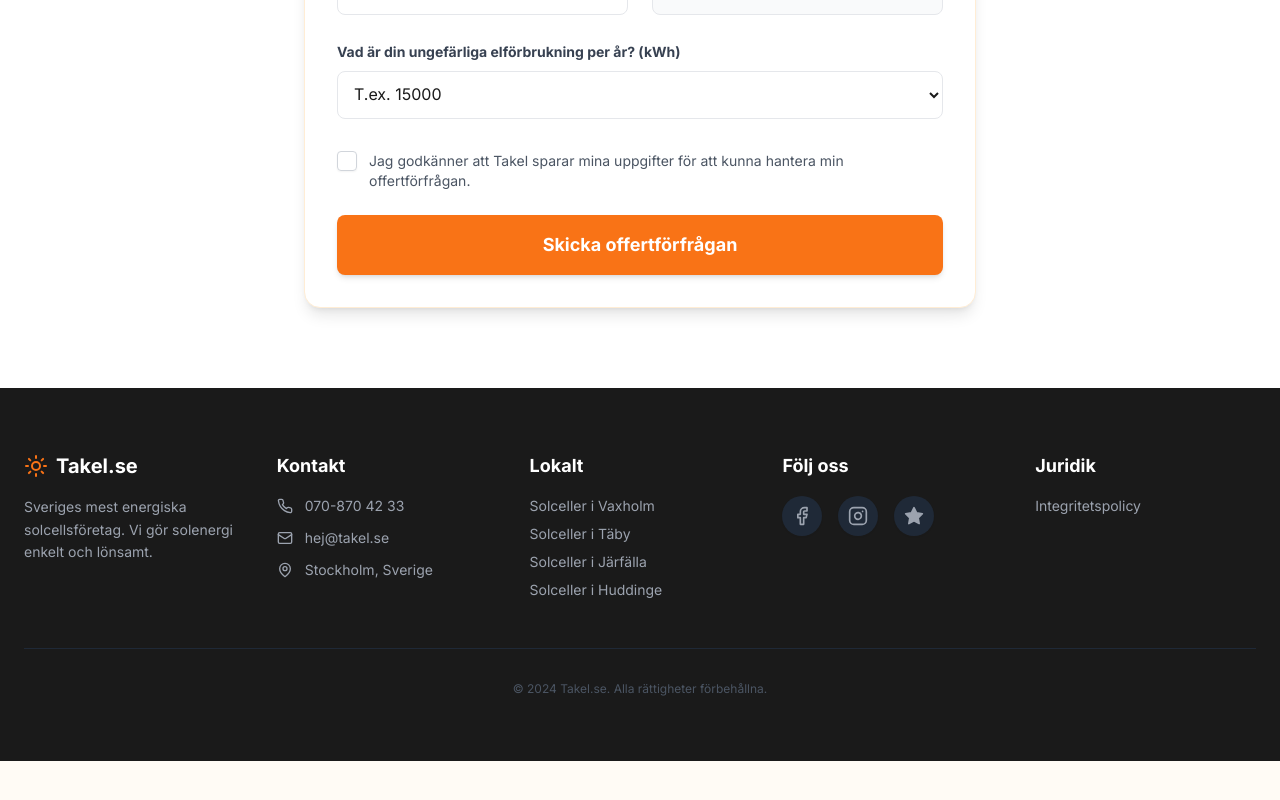
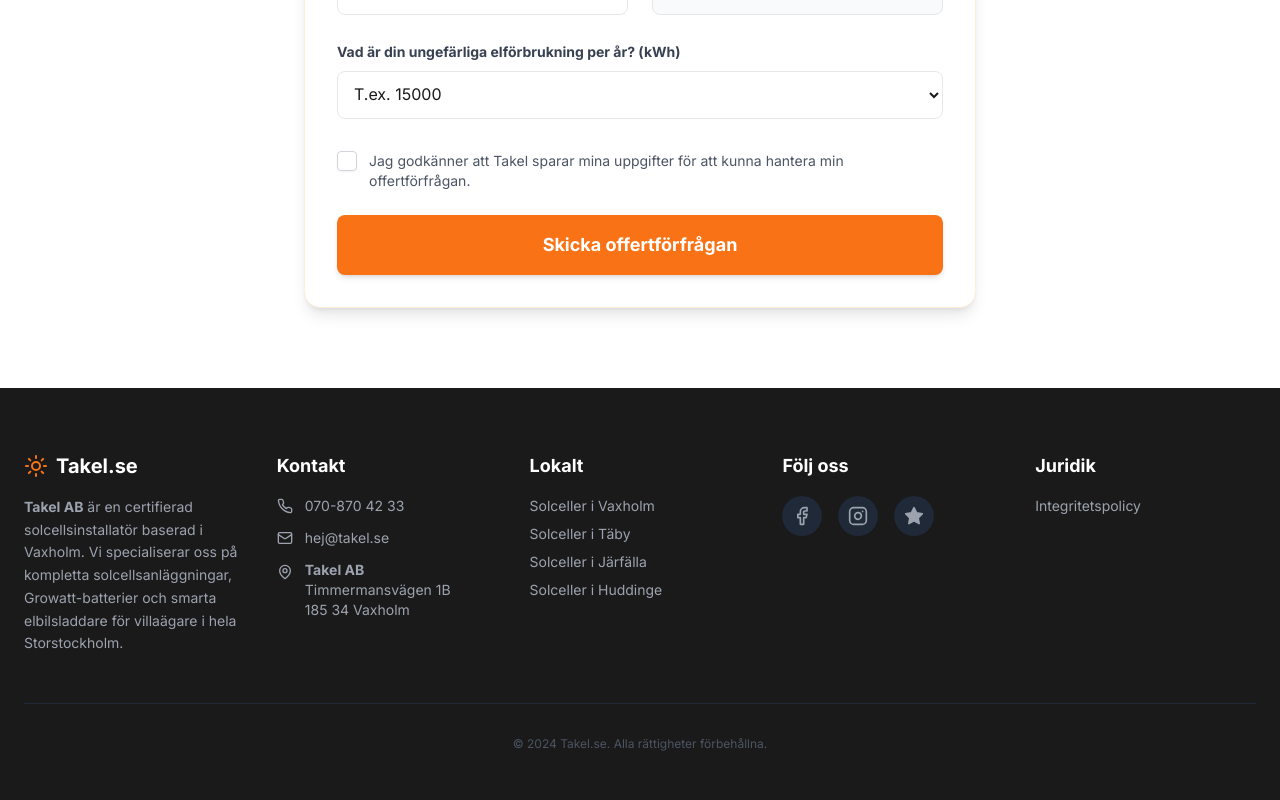
Before and after one commit to Takel-hub/ideal, a React (Vite) app: page / in a window 1280 px wide. Shown: the part 4354-5154 px from the top of the page. Before the commit the page ends 5115 px from the top, so only its background shows below. Built offline with nearby package versions, Linux system fonts and the light colour scheme; no server answers.

Commit message:
chore: Implement technical SEO and GEO improvements

```diff
--- a/src/components/Footer.tsx
+++ b/src/components/Footer.tsx
@@ -8,32 +8,36 @@ export const Footer = ({ onOpenPrivacy }: FooterProps) => {
     return (
         <footer className="bg-[#1A1A1A] text-white py-16 px-6">
             <div className="max-w-7xl mx-auto grid grid-cols-2 md:grid-cols-5 gap-8 border-b border-gray-800 pb-12">
-                {/* Brand */}
+                {/* Brand / GEO Entity */}
                 <div className="space-y-4 col-span-2 md:col-span-1">
                     <div className="flex items-center gap-2">
                         <Sun className="w-6 h-6 text-orange-500" />
                         <span className="text-xl font-bold">Takel.se</span>
                     </div>
                     <p className="text-gray-400 text-sm leading-relaxed max-w-xs">
-                        Sveriges mest energiska solcellsföretag. Vi gör solenergi enkelt och lönsamt.
+                        <strong>Takel AB</strong> är en certifierad solcellsinstallatör baserad i Vaxholm. Vi specialiserar oss på kompletta solcellsanläggningar, Growatt-batterier och smarta elbilsladdare för villaägare i hela Storstockholm.
                     </p>
                 </div>
 
-                {/* Contact */}
+                {/* Contact / NAP (Name, Address, Phone) */}
                 <div className="space-y-4">
                     <h4 className="font-bold text-lg">Kontakt</h4>
                     <div className="space-y-3 text-sm text-gray-400">
                         <a href="tel:0708704233" className="flex items-center gap-3 hover:text-orange-500 transition-colors">
-                            <Phone className="w-4 h-4" />
+                            <Phone className="w-4 h-4 flex-shrink-0" />
                             <span>070-870 42 33</span>
                         </a>
                         <div className="flex items-center gap-3">
-                            <Mail className="w-4 h-4" />
+                            <Mail className="w-4 h-4 flex-shrink-0" />
                             <a href="mailto:hej@takel.se" className="hover:text-orange-500 transition-colors">hej@takel.se</a>
                         </div>
-                        <div className="flex items-center gap-3">
-                            <MapPin className="w-4 h-4" />
-                            <span>Stockholm, Sverige</span>
+                        <div className="flex items-start gap-3">
+                            <MapPin className="w-4 h-4 flex-shrink-0 mt-1" />
+                            <span itemScope itemType="http://schema.org/PostalAddress">
+                                <strong>Takel AB</strong><br/>
+                                <span itemProp="streetAddress">Timmermansvägen 1B</span><br/>
+                                <span itemProp="postalCode">185 34</span> <span itemProp="addressLocality">Vaxholm</span>
+                            </span>
                         </div>
                     </div>
                 </div>
--- a/src/components/Installations.tsx
+++ b/src/components/Installations.tsx
@@ -18,7 +18,8 @@ const installations = [
         Jag undrar om det var något annat som var viktigt?  Det är kanske den bästa investering vi gjort! Säger Martin. Hur menar du, frågar jag. Från första dagen solcellerna började producera sänkte vi vår elräkning och kommer att göra det så länge vi bor kvar. Sedan är det en klockren investering i huset! Säger Martin och fortsätter: Redan när vi flyttade in hade vi en plan på hur vi ska energieffektivisera huset. Vi visste att taket behövde renoveras och vi passade på att tilläggsisolera samtidigt. Sedan var det självklart att installera solceller, så nu kan de ligga där och producera hur många år som helst (känns det som), berättar Martin och lägger till:  Efter att du berättade om batterier så är jag glad att jag lyssnade och skaffade batterier för att även kunna lagra den el vi producerar och använda själv andra tider på dygnet och få känslan att vara lite självförsörjande. Den känslan är speciell!
 
         Vad var det som gjorde att ni valde Takel? Klockren kundupplevelse, säger Martin direkt och fortsätter, jag har svårt att se hur vi kunnat hitta någon bättre. Jag nästan rodnar lite men tackar för den feedbacken och berättar att det är en av Takels uppdrag: Kundnöjdhet. Ni har många fördelar jämfört med konkurrenter utöver den klockrena kundupplevelsen var ni otroligt snabba, både med att leverera och installera. Alla vi har kommit i kontakt med från Takel har varit väldigt proffsiga och trevliga. Även efteråt har er service varit i toppklass! Vi läser och hör om andra som mejlar utan svar, ringer och hamnar i telefonkö eller inte kommer fram men hos er kommer vi alltid fram och får snabba svar både på mejl och telefon. Allt detta och mer gör att jag rekommenderar er till alla som är nyfikna på solceller.`,
-        image: "/images/Takel-Hemma-hos-Martin-768x788.webp"
+        image: "/images/Takel-Hemma-hos-Martin-768x788.webp",
+        altText: "Kunden Martin framför sin villa i Huddinge efter en professionell installation av solceller från Takel AB."
     },
     {
         title: "Avstyckningsvägen",
@@ -36,7 +37,8 @@ const installations = [
         Jag frågar om de skulle rekommendera Takel och Hans säger -Absolut! Jag blir nyfiken på vad det beror på och vi kommer in på vad som imponerade mest och deras svar var hur snabbt det gick! Allt från att få det installerat på taket till hur snabbt elektrikern var där och fick allt inkopplat. De berättade att en av deras grannar hade fått vänta i flera månader och Hans hade varit inställd på att det ska ta så lång tid men var mycket nöjd med att det gick så snabbt.
 
         -Finns det något annat du skulle säga till de som funderar på solceller, frågar jag Hans. Han funderar och säger – Jag tycker att batterier är en självklarhet och om du kan förklara fördelarna med batterier så tror jag fler skulle välja solceller. Hans fortsätter -Ladda batterierna på dagen med solceller, använd batterierna på kvällen. Ladda sen batterierna från elnätet på natten och använd den elen på morgonen.`,
-        image: "/images/Takel-Solceller-Avstyckningsvagen-Jarfalla-Hans.webp"
+        image: "/images/Takel-Solceller-Avstyckningsvagen-Jarfalla-Hans.webp",
+        altText: "Nöjd kund Hans i Järfälla som installerade solceller och ett komplett batterisystem för energilagring."
     },
     {
         title: "Mandolinvägen",
@@ -51,7 +53,8 @@ const installations = [
         – Takel har också installerat på andra hus i området. De var trevliga och proffsiga så vi rekommenderar absolut Takel, flikar Eva in.
 
         – Så smidigt och snabbt. På endast två veckor hade Takel installerat allt. Det känns framtidssäkert att ha solpaneler och batterier. Även miljövänligt, fortsätter Dag.`,
-        image: "/images/Takel_Solceller_Mandolinvagen_1_Skrattande_Dag__Eva-1-768x512.webp"
+        image: "/images/Takel_Solceller_Mandolinvagen_1_Skrattande_Dag__Eva-1-768x512.webp",
+        altText: "Skrattande paret Dag och Eva på sin terrass i Järfälla efter en snabb solcellsinstallation på två veckor."
     },
     {
         title: "Västerskogsvägen",
@@ -59,7 +62,8 @@ const installations = [
         date: "2024",
         excerpt: "Janne och Lena är nöjda över sitt val av Takel som leverantör av solceller, så nöjda att de rekommenderar oss till alla grannar.",
         fullText: "Janne och Lena på Västerskogsvägen är nöjda över sitt val av Takel som leverantör av solceller, så nöjda att de rekommenderar oss till alla grannar.",
-        image: "/images/Takel_Solceller_Vasterskogsvagen_Tak3-600x600-1.webp"
+        image: "/images/Takel_Solceller_Vasterskogsvagen_Tak3-600x600-1.webp",
+        altText: "Nyinstallerade, helt svarta solpaneler på ett tegeltak på en villa i Vaxholm monterade av Takel AB."
     },
     {
         title: "Gadolinitvägen 3",
@@ -67,7 +71,8 @@ const installations = [
         date: "2024",
         excerpt: "Tony och Katrin är glada över sitt val av Takel. De beskriver hur personlig servicen var och hur trygga de kände sig genom hela processen.",
         fullText: "Tony och Katrin på Gadolinitvägen 3 är glada över sitt val av Takel som leverantör av solceller. De beskriver hur personlig servicen var och hur trygga de kände sig genom hela processen.",
-        image: "/images/Takel_Solceller_Gadolinitvagen_Overblick_Med_Pool-600x600-1.webp"
+        image: "/images/Takel_Solceller_Gadolinitvagen_Overblick_Med_Pool-600x600-1.webp",
+        altText: "Överblick av modern villa med pool och nya solceller på taket i Vaxholm."
     },
     {
         title: "Dalstigen 5",
@@ -75,7 +80,8 @@ const installations = [
         date: "2024",
         excerpt: "Niclas och Marianne kunde inte vara nöjdare. De berättar hur det var att välja en lokal leverantör som verkligen bryr sig.",
         fullText: "Niclas och Marianne kunde inte vara nöjdare med sitt val av Takel som leverantör av solceller. De berättar hur det var att välja en lokal leverantör som verkligen bryr sig.",
-        image: "/images/Takel_Solceller_Dalstigen_Resaro_Niclas_Marianne-600x600-1.webp"
+        image: "/images/Takel_Solceller_Dalstigen_Resaro_Niclas_Marianne-600x600-1.webp",
+        altText: "Niclas och Marianne utanför sitt hus i Vaxholm som fått premiumsolceller från Takel."
     }
 ];
 
@@ -113,7 +119,8 @@ export const Installations = ({ cityFilter }: InstallationsProps) => {
                             <div className="h-48 overflow-hidden">
                                 <img
                                     src={item.image}
-                                    alt={item.title}
+                                    alt={item.altText || item.title}
+                                    loading="lazy"
                                     className="w-full h-full object-cover group-hover:scale-105 transition-transform duration-500"
                                 />
                             </div>
@@ -148,7 +155,8 @@ export const Installations = ({ cityFilter }: InstallationsProps) => {
                         <div className="h-64 md:h-80 overflow-hidden relative">
                             <img
                                 src={selectedStory.image}
-                                alt={selectedStory.title}
+                                alt={selectedStory.altText || selectedStory.title}
+                                loading="lazy"
                                 className="w-full h-full object-cover"
                             />
                             <div className="absolute inset-0 bg-gradient-to-t from-black/60 to-transparent flex items-end p-8">
--- a/src/components/Testimonials.tsx
+++ b/src/components/Testimonials.tsx
@@ -94,7 +94,8 @@ export const Testimonials = ({ cityFilter }: TestimonialsProps) => {
                             {displayTestimonials[currentIndex].image ? (
                                 <img
                                     src={displayTestimonials[currentIndex].image}
-                                    alt={displayTestimonials[currentIndex].name}
+                                    alt={`Nöjd kund ${displayTestimonials[currentIndex].name} från ${displayTestimonials[currentIndex].location}`}
+                                    loading="lazy"
                                     className="w-24 h-24 rounded-full object-cover mb-6 border-4 border-orange-100 shadow-sm"
                                 />
                             ) : (
```
Also changed, not shown: public/robots.txt (added), 1 other file (tests, documents, lock files or other folders).
